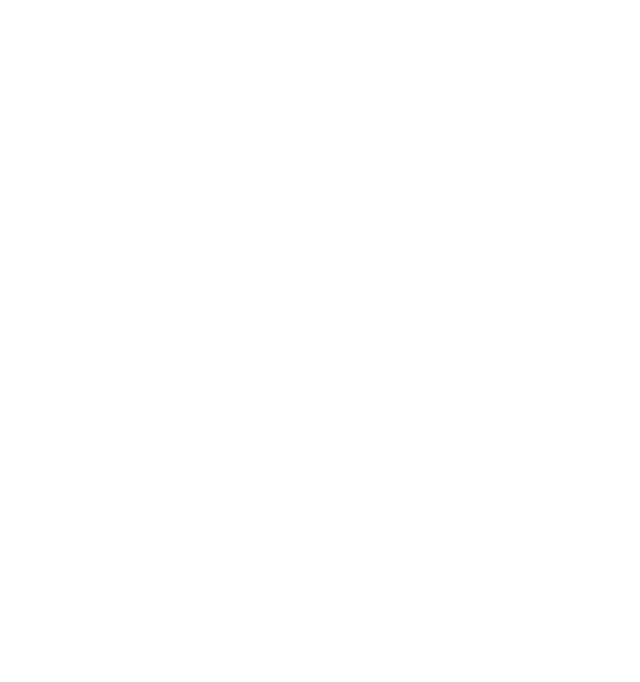
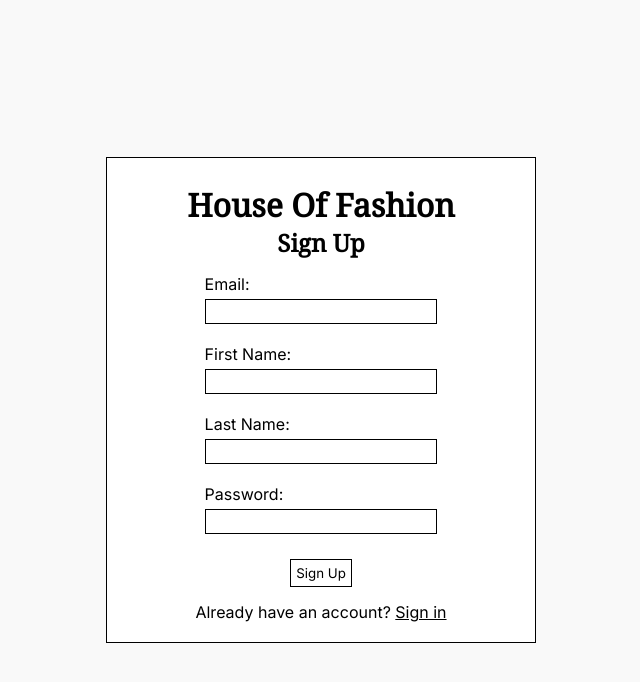
Before and after one commit to Gwazza23/HOF, a React (Create React App) app: page /register in a window 1280 px wide. Before the commit this address had no page. Shown: the top 682 px of the page, without its empty margins (319-959 px from the left). Built offline with nearby package versions, Linux system fonts and the light colour scheme.

Commit message:
Create registration page

```diff
--- a/src/App.css
+++ b/src/App.css
@@ -0,0 +1,22 @@
+@import url('https://fonts.googleapis.com/css2?family=Inter&family=Noto+Serif&display=swap');
+
+h1,h2{
+    font-family: 'Noto Serif';
+}
+
+p,input,label,button {
+    font-family: 'Inter';
+}
+
+* {
+    margin: 0;
+    padding: 0;
+    box-sizing: border-box;
+}
+body{
+    background-color: #f9f9f9;
+}
+
+.link{
+    color: black;
+}
--- /dev/null
+++ b/src/pages/AuthenticationPage/AuthenticationPage.css
@@ -0,0 +1,51 @@
+.auth-div{
+    background-color: white;
+    border: 1px solid black;
+    height: 100vh;
+    display: flex;
+    flex-direction: column;
+    justify-content: center;
+    align-items: center;
+    width: auto;
+}
+
+.auth-title{
+    margin: 5px;
+    display: flex;
+    flex-direction: column;
+    align-items: center;
+}
+.auth-label {
+    margin: 10px;
+    display: flex;
+    flex-direction: column;
+    width: 60%;
+}
+.auth-label input{
+    margin-top: 5px;
+    height: 25px;
+    border: 1.5px solid black;
+    padding-left: 5px;
+}
+
+
+.auth-button {
+    margin: 15px;
+    border: 1.5px solid black;
+    padding: 5px;
+    background: white;
+}
+
+@media only screen and (min-width: 430px){
+    .auth-div-container{
+        height: 100vh;
+        display: flex;
+        justify-content: center;
+        align-items: center;
+    }
+    .auth-div{
+        padding: 20px;
+        width: 430px;
+        height: auto;
+    }
+}
--- /dev/null
+++ b/src/pages/AuthenticationPage/RegisterPage.js
@@ -0,0 +1,35 @@
+import "./AuthenticationPage.css";
+import { Link } from 'react-router-dom'
+
+function RegisterPage() {
+  return (
+    <div className="auth-div-container">
+      <form className="auth-div">
+        <div className="auth-title">
+          <h1>House Of Fashion</h1>
+          <h2>Sign Up</h2>
+        </div>
+        <div className="auth-label">
+          <label htmlFor="email">Email:</label>
+          <input id="email" type="email" required />
+        </div>
+        <div className="auth-label">
+          <label htmlFor="firstName">First Name:</label>
+          <input id="firstName" type="text" required />
+        </div>
+        <div className="auth-label">
+          <label htmlFor="lastName">Last Name:</label>
+          <input id="lastName" type="text" required />
+        </div>
+        <div className="auth-label">
+          <label htmlFor="password">Password:</label>
+          <input id="password" type="password" required />
+        </div>
+        <button className="auth-button" type="submit">Sign Up</button>
+        <p className="auth-option">Already have an account? <Link className="link" to={'/login'}>Sign in</Link></p>
+      </form>
+    </div>
+  );
+}
+
+export default RegisterPage;
--- a/src/pages/HomePage/HomePage.js
+++ b/src/pages/HomePage/HomePage.js
@@ -1,8 +1,11 @@
-import React from 'react'
+
+import { Link } from 'react-router-dom'
 
 function HomePage() {
   return (
-    <div>HomePage</div>
+    <div>
+        <Link to={'/register'}>Register</Link>
+    </div>
   )
 }
 
--- a/src/util/RouteList.js
+++ b/src/util/RouteList.js
@@ -1,11 +1,13 @@
 import React from 'react'
 import {Routes, Route} from 'react-router-dom'
 import HomePage from '../pages/HomePage/HomePage'
+import RegisterPage from '../pages/AuthenticationPage/RegisterPage'
 
 function RouteList() {
   return (
     <Routes>
       <Route path='/' element={<HomePage />}/>
+      <Route path='/register' element={<RegisterPage/>} />
     </Routes>
   )
 }
```
